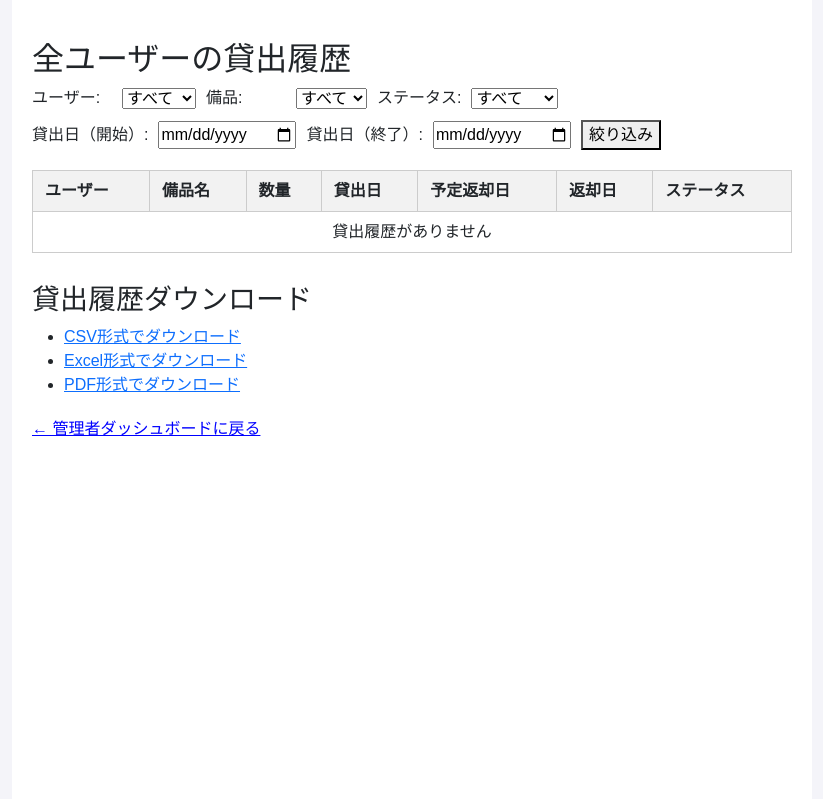
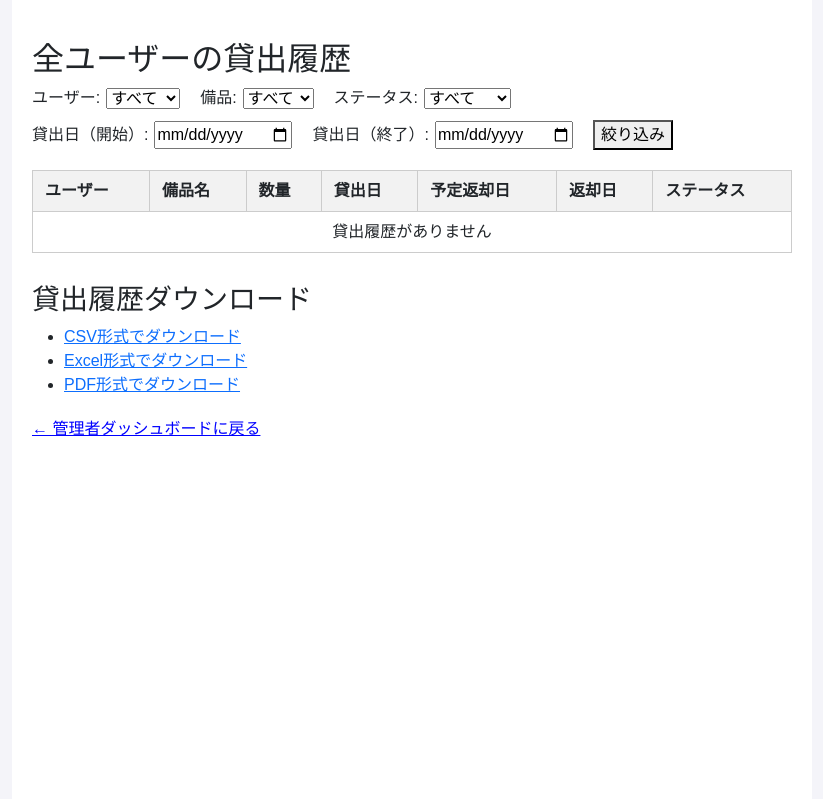
Before and after one commit to TechCat-Hello/inventory-app, a Django app: page /admin_rentals/ in a window 1280 px wide. Shown: the part 86-885 px from the top of the page, without its empty margins (228-1051 px from the left). Run offline with Django 4.2, Linux system fonts and the light colour scheme; the visitor is signed in with stand-in values (Sample User, id 1); data comes from the database, SQL or seed files in the repository; data that the repository does not hold is empty.

Commit message:
Update admin dashboard charts to show real-time monthly rental quantities

```diff
--- a/inventory/templates/inventory/all_rental_history.html
+++ b/inventory/templates/inventory/all_rental_history.html
@@ -6,6 +6,7 @@
 <!-- フィルターフォーム -->
 <form method="get" style="margin-bottom: 20px;">
   <div class="filter-row">
+    <div class="filter-group">
       <label for="user">ユーザー:</label>
       <select name="user" id="user">
         <option value="">すべて</option>
@@ -15,7 +16,9 @@
           </option>
         {% endfor %}
       </select>
+    </div>
 
+    <div class="filter-group">
       <label for="item">備品:</label>
       <select name="item" id="item">
         <option value="">すべて</option>
@@ -25,7 +28,9 @@
           </option>
         {% endfor %}
       </select>
+    </div>
 
+    <div class="filter-group">
       <label for="status">ステータス:</label>
       <select name="status" id="status">
         <option value="">すべて</option>
@@ -33,42 +38,58 @@
         <option value="returned" {% if selected_status == 'returned' %}selected{% endif %}>返却済み</option>
       </select>
     </div>
+  </div>
 
   <div class="filter-row" style="margin-top: 10px;">
+    <div class="filter-group">
       <label for="start_date">貸出日（開始）:</label>
       <input type="date" name="start_date" id="start_date" value="{{ start_date }}">
+    </div>
 
+    <div class="filter-group">
       <label for="end_date">貸出日（終了）:</label>
       <input type="date" name="end_date" id="end_date" value="{{ end_date }}">
+    </div>
 
     <button type="submit">絞り込み</button>
   </div>
 </form>
 
-<!-- テーブルスタイル -->
+<!-- テーブルスタイルとフォームの調整 -->
 <style>
   .filter-row {
     display: flex;
+    flex-wrap: wrap;
     align-items: center;
-    gap: 10px;
+    gap: 20px;
   }
 
-  .filter-row label {
-    min-width: 80px;
+  .filter-group {
+    display: flex;
+    align-items: center;
+    gap: 6px;
   }
+
+  .filter-group label {
+    white-space: nowrap;
+  }
+
   table {
     border-collapse: collapse;
     width: 100%;
     max-width: 100%;
   }
+
   th, td {
     border: 1px solid #ccc;
     padding: 8px 12px;
     text-align: left;
   }
+
   thead {
     background-color: #f2f2f2;
   }
+
   tbody tr:hover {
     background-color: #f9f9f9;
   }
@@ -122,5 +143,4 @@
 <p style="margin-top: 20px;">
     <a href="{% url 'admin_dashboard' %}" style="color: blue; text-decoration: underline;">← 管理者ダッシュボードに戻る</a>
 </p>
-
 {% endblock %}
--- a/inventory/views.py
+++ b/inventory/views.py
@@ -36,26 +36,22 @@ def is_admin(user):
 @login_required
 @user_passes_test(is_admin)
 def admin_dashboard_view(request):
-    # 全レンタルデータを取得
     rentals = Rental.objects.select_related('item').all()
 
-    # 品目ごとの月別データを収集
-    monthly_data = defaultdict(lambda: defaultdict(int))  # {月: {品目: 数}}
+    monthly_data = defaultdict(lambda: defaultdict(int))  # {月: {品目: 貸出台数（個数）}}
     all_months_set = set()
     all_items_set = set()
 
     for rental in rentals:
-
         month = rental.rental_date.strftime('%Y-%m')
         item_name = rental.item.name
-        monthly_data[month][item_name] += 1
+        monthly_data[month][item_name] += rental.quantity  # ← 件数でなく数量を加算
         all_months_set.add(month)
         all_items_set.add(item_name)
 
-    labels = sorted(all_months_set)  # ['2025-03', '2025-04', ...]
+    labels = sorted(all_months_set)
     item_names = sorted(all_items_set)
 
-    # カラーパレット（色数追加可能）
     color_palette = [
         'rgba(255, 99, 132, 0.7)',
         'rgba(54, 162, 235, 0.7)',
@@ -76,7 +72,6 @@ def admin_dashboard_view(request):
             'borderWidth': 1,
         })
 
-    # 全ユーザーの月別貸出台数合計
     monthly_total_counts = [sum(monthly_data[month].values()) for month in labels]
 
     return render(request, 'inventory/admin_dashboard.html', {
@@ -551,15 +546,30 @@ def export_all_rentals_pdf(request):
 def get_monthly_rental_data(user):
     if user.is_staff:
         rentals = Rental.objects.all()
+        # 管理者は貸出台数を「備品の数量（Sum）」で表示
+        monthly_totals = rentals.annotate(month=TruncMonth('rental_date')) \
+                                .values('month') \
+                                .annotate(total_quantity=Sum('quantity')) \
+                                .order_by('month')
+
+        item_month_data = rentals.annotate(month=TruncMonth('rental_date')) \
+                                 .values('item__name', 'month') \
+                                 .annotate(total_quantity=Sum('quantity')) \
+                                 .order_by('month')
     else:
         rentals = Rental.objects.filter(user=user)
+        # 一般ユーザーは貸出台数を「借りた回数（Count）」で表示
+        monthly_totals = rentals.annotate(month=TruncMonth('rental_date')) \
+                                .values('month') \
+                                .annotate(total_quantity=Count('id')) \
+                                .order_by('month')
 
-    # 月ごとの貸出台数（全体合計）
-    monthly_totals = rentals.annotate(month=TruncMonth('rental_date')) \
-                            .values('month') \
-                            .annotate(total_quantity=Sum('quantity')) \
-                            .order_by('month')
+        item_month_data = rentals.annotate(month=TruncMonth('rental_date')) \
+                                 .values('item__name', 'month') \
+                                 .annotate(total_quantity=Count('id')) \
+                                 .order_by('month')
 
+    # 共通処理：月ごとのラベルとデータ作成
     labels = []
     data = []
     for entry in monthly_totals:
@@ -567,13 +577,7 @@ def get_monthly_rental_data(user):
         labels.append(month_label)
         data.append(entry['total_quantity'])
 
-    # 品目別・月別貸出台数
-    item_month_data = rentals.annotate(month=TruncMonth('rental_date')) \
-                             .values('item__name', 'month') \
-                             .annotate(total_quantity=Sum('quantity')) \
-                             .order_by('month')
-
-    # 月ラベルを固定し、品目ごとに対応する貸出台数を格納
+    # 品目別・月別データ整形
     item_data = defaultdict(lambda: [0] * len(labels))
     month_index = {label: i for i, label in enumerate(labels)}
 
@@ -584,7 +588,7 @@ def get_monthly_rental_data(user):
         if idx is not None:
             item_data[item_name][idx] = entry['total_quantity']
 
-    # Chart.js 用 datasets 形式に変換
+    # Chart.js datasets形式へ変換
     datasets = [{
         'label': item,
         'data': quantities,
```
Also changed, not shown: inventory/templates/inventory/admin_dashboard.html (+10 -2 lines). Lines whose indentation alone changed are shown as unchanged.
